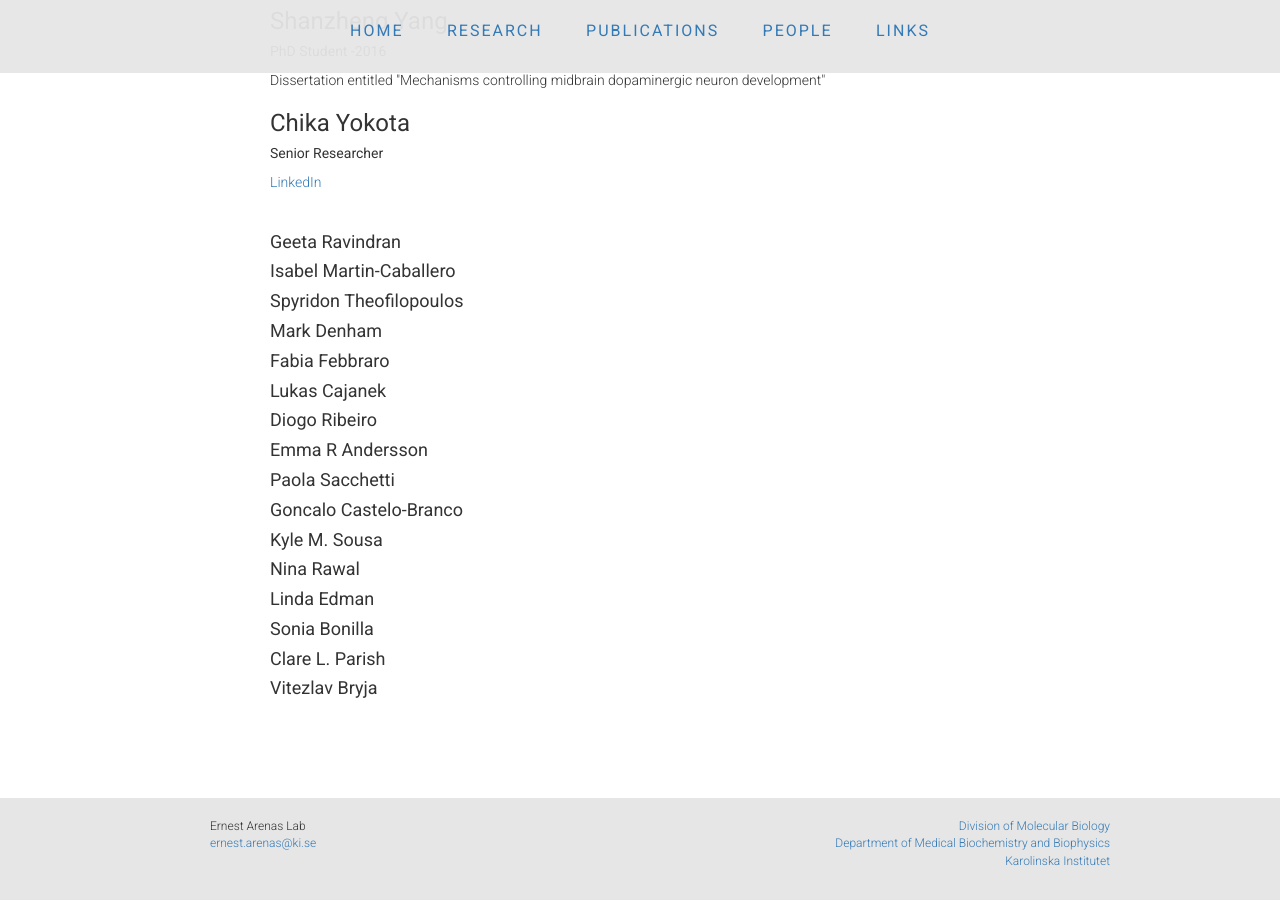
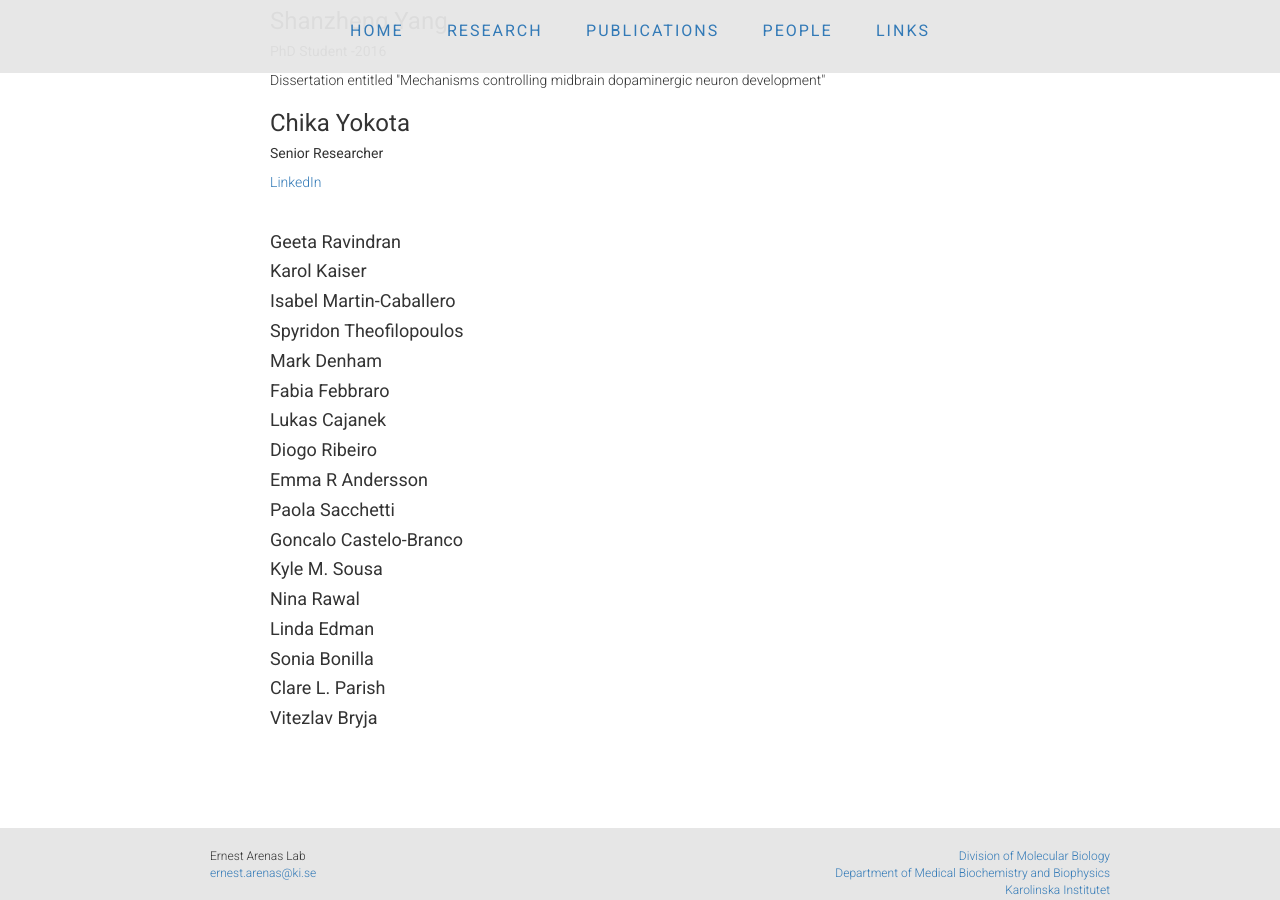
Before and after one commit to ArenasLab/arenaslab.github.io, a Jekyll site: the page people/index.html, which Jekyll copies as it is, in a window 1280 px wide and 900 px high, scrolled down 2613 px. Built offline with Jekyll 4.4.1, drawn with Linux system fonts in a browser that asks for light colours.

Commit message:
Update index.html

```diff
--- a/people/index.html
+++ b/people/index.html
@@ -208,6 +208,8 @@
 <br>
 	<h4>Geeta Ravindran</h4>
 
+	<h4>Karol Kaiser</h4>
+
 	<h4>Isabel Martin-Caballero</h4>
 
 	<h4>Spyridon Theofilopoulos</h4>
```
